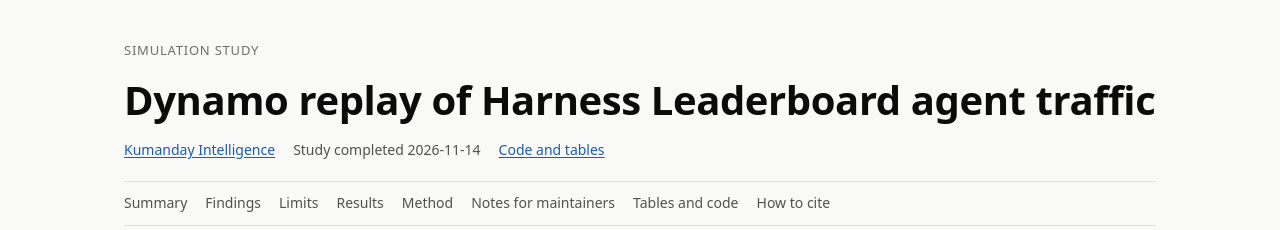
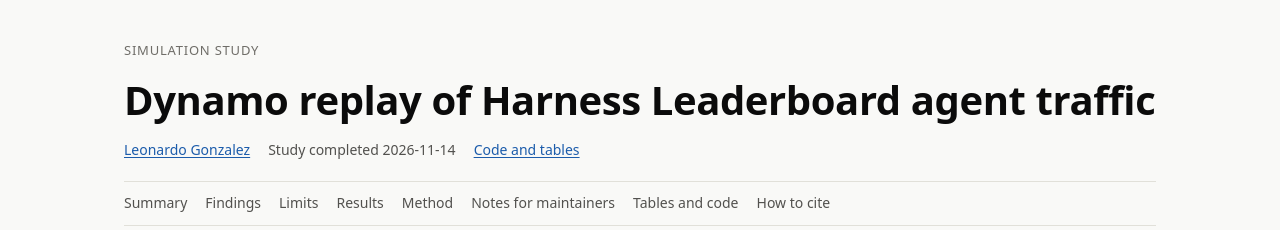
Before and after one commit to kumanday/dynamo-agent-traffic, a plain HTML site: page docs/index.html in a window 1280 px wide. Shown: the top 230 px of the page. Drawn offline with Linux system fonts and the light colour scheme.

Commit message:
Credit the study to Leonardo Gonzalez

```diff
--- a/docs/index.html
+++ b/docs/index.html
@@ -165,7 +165,7 @@ ul.plain { padding-left: 1.2em; display: flex; flex-direction: column; gap: 8px;
   <p class="kicker">Simulation study</p>
   <h1 id="top">Dynamo replay of Harness Leaderboard agent traffic</h1>
   <p class="byline">
-    <span><a href="https://github.com/kumanday">Kumanday Intelligence</a></span>
+    <span><a href="https://github.com/kumanday">Leonardo Gonzalez</a></span>
     <span>Study completed <time datetime="2026-11-14">2026-11-14</time></span>
     <span><a href="https://github.com/kumanday/dynamo-agent-traffic">Code and tables</a></span>
   </p>
@@ -450,19 +450,19 @@ ul.plain { padding-left: 1.2em; display: flex; flex-direction: column; gap: 8px;
 
 <section id="cite" aria-labelledby="cite-h">
   <h2 id="cite-h">How to cite or link<a class="anchor" href="#cite" aria-label="Link to How to cite or link">#</a></h2>
-  <p class="cite">Kumanday Intelligence. "Dynamo replay of Harness Leaderboard agent traffic." Study completed 2026-11-14. https://kumanday.github.io/dynamo-agent-traffic/</p>
+  <p class="cite">Leonardo Gonzalez. "Dynamo replay of Harness Leaderboard agent traffic." Study completed 2026-11-14. https://kumanday.github.io/dynamo-agent-traffic/</p>
   <p>Every heading on this page has a stable anchor. Link to a section by its id, for example <a href="#limits">https://kumanday.github.io/dynamo-agent-traffic/#limits</a>, or to one finding or limit, for example <a href="#finding-3">#finding-3</a> and <a href="#limit-2">#limit-2</a>.</p>
 </section>
 
 <section id="credits" aria-labelledby="credits-h">
   <h2 id="credits-h">Credits<a class="anchor" href="#credits" aria-label="Link to Credits">#</a></h2>
-  <p>Study by <a href="https://github.com/kumanday">Kumanday Intelligence</a>. The traffic comes from the <a href="https://huggingface.co/buckets/joelniklaus/harness-leaderboard">Harness Leaderboard dataset</a> (<code>joelniklaus/harness-leaderboard</code>), which Joel Niklaus publishes with the <a href="https://huggingface.co/spaces/joelniklaus/harness-leaderboard">Harness Leaderboard</a>. The simulator is NVIDIA's <a href="https://github.com/ai-dynamo/dynamo">Dynamo</a> with <a href="https://github.com/ai-dynamo/aisimulate">AISimulate</a>.</p>
+  <p>Study by <a href="https://github.com/kumanday">Leonardo Gonzalez</a>. The traffic comes from the <a href="https://huggingface.co/buckets/joelniklaus/harness-leaderboard">Harness Leaderboard dataset</a> (<code>joelniklaus/harness-leaderboard</code>), which Joel Niklaus publishes with the <a href="https://huggingface.co/spaces/joelniklaus/harness-leaderboard">Harness Leaderboard</a>. The simulator is NVIDIA's <a href="https://github.com/ai-dynamo/dynamo">Dynamo</a> with <a href="https://github.com/ai-dynamo/aisimulate">AISimulate</a>.</p>
 </section>
 
 </main>
 
 <footer class="site-foot">
-  <span><a href="https://github.com/kumanday">Kumanday Intelligence</a></span>
+  <span><a href="https://github.com/kumanday">Leonardo Gonzalez</a></span>
   <span>Study completed 2026-11-14</span>
   <span><a href="https://github.com/kumanday/dynamo-agent-traffic">github.com/kumanday/dynamo-agent-traffic</a></span>
 </footer>
```
Also changed, not shown: 1 other file.
